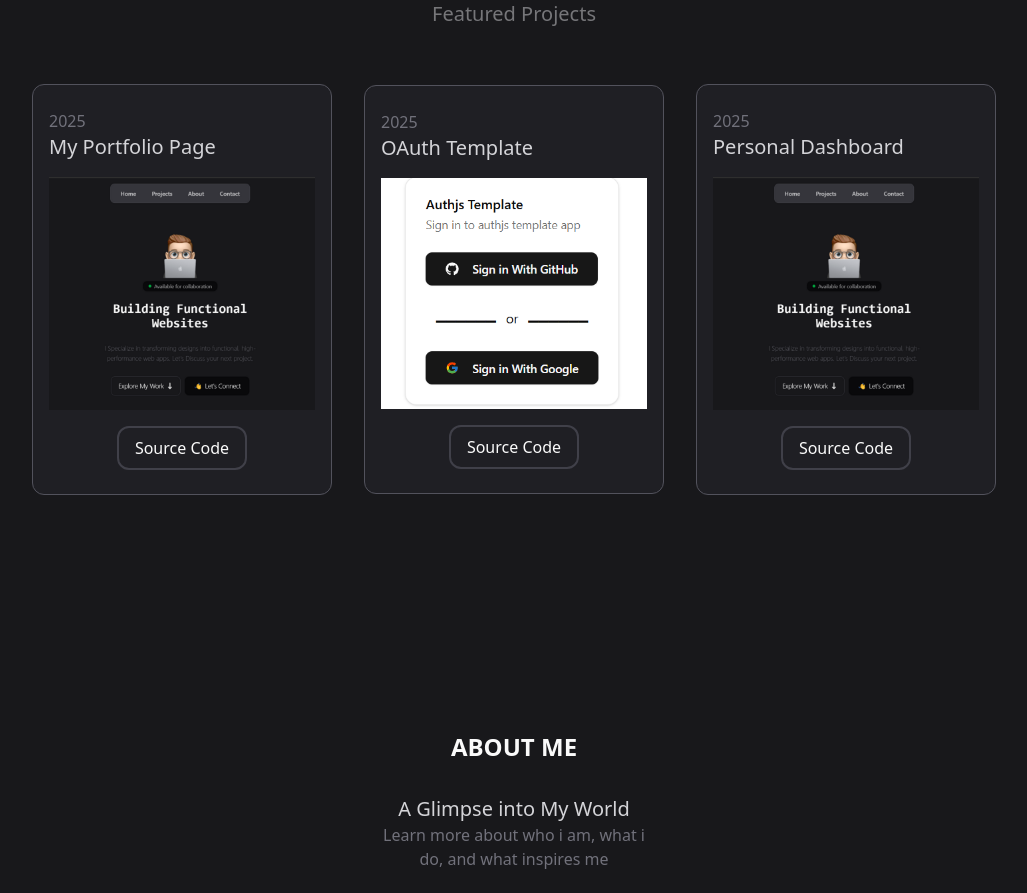
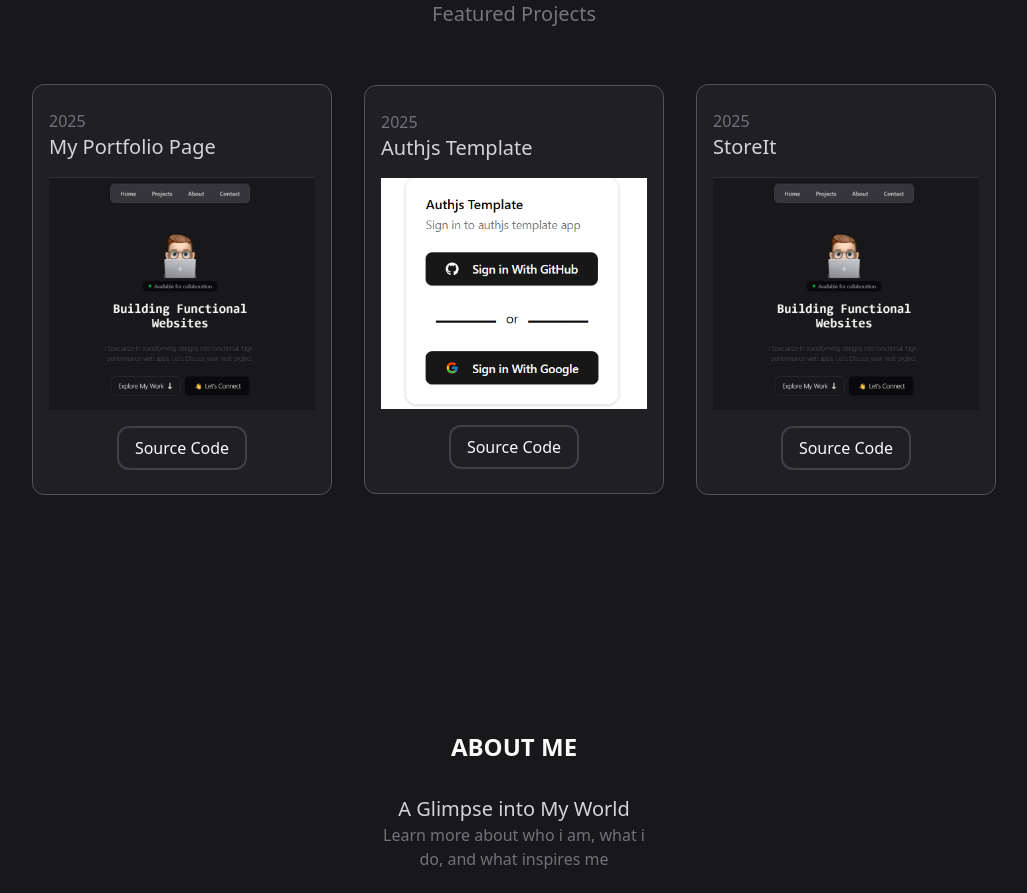
Before and after one commit to Dishant402955/Portfolio, a React (Vite) app: page / in a window 1280 px wide. Shown: the part 1000-1893 px from the top of the page, without its empty margins (126-1153 px from the left). Built offline with nearby package versions, Linux system fonts and the light colour scheme.

Commit message:
Update Projects

```diff
--- a/src/components/Projects.jsx
+++ b/src/components/Projects.jsx
@@ -14,15 +14,15 @@ const portfolioProjects = [
   {
     id: 2,
     year: "2025",
-    title: "OAuth Template",
-    link: "https://oauth-template.vercel.app/",
+    title: "Authjs Template",
+    link: "https://auth-template-blush.vercel.app/",
     image: OAuth,
     source: "https://github.com/Dishant402955/authjs-template",
   },
   {
     id: 3,
     year: "2025",
-    title: "Personal Dashboard",
+    title: "StoreIt",
     link: "",
     image: aiStartupLandingPage,
     source: "https://github.com/Dishant402955/portfolio",
```
